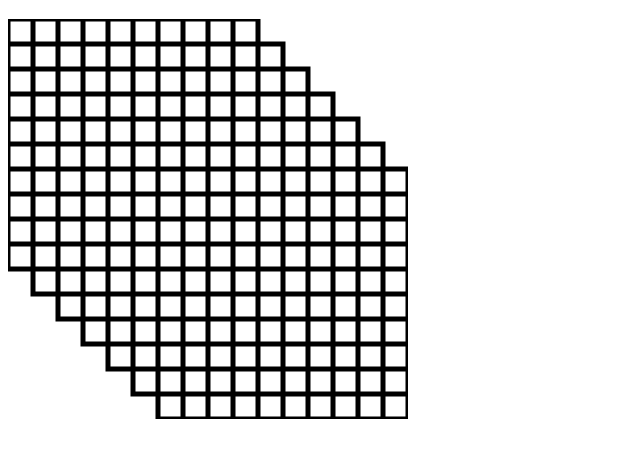
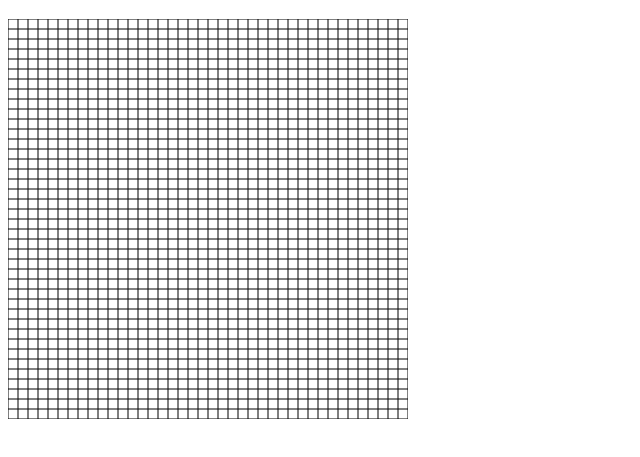
Before and after one commit to TravisMWise/GameDev, a plain HTML site: page index.html in a window 1280 px wide. Shown: the part 61-518 px from the top of the page, without its empty margins (0-640 px from the left). Drawn offline with Linux system fonts and the light colour scheme.

Commit message:
Turned canvas into a 2d grid

```diff
--- a/index.html
+++ b/index.html
@@ -16,14 +16,15 @@
         <script>
             var canvas = document.getElementById("asteroids");
             var context = canvas.getContext("2d");
+            var color = 'black'
+            context.strokeStyle = color;
+            context.lineWidth = 1;
 
-            for (var i = -300; i <= 400; i += 25) {
-                drawRec(context, i,i,250,250,'black');
+            for (var i = -500; i <= 500; i += 10) {
+                drawRec(context, i,i,500,500);
             }
 
-            function drawRec(ctx, x, y, w, h, color) {
-                context.strokeStyle = color;
-                context.lineWidth = 5;
+            function drawRec(ctx, x, y, w, h) {
                 context.rect(x,y,w,h);
             }
 
```
